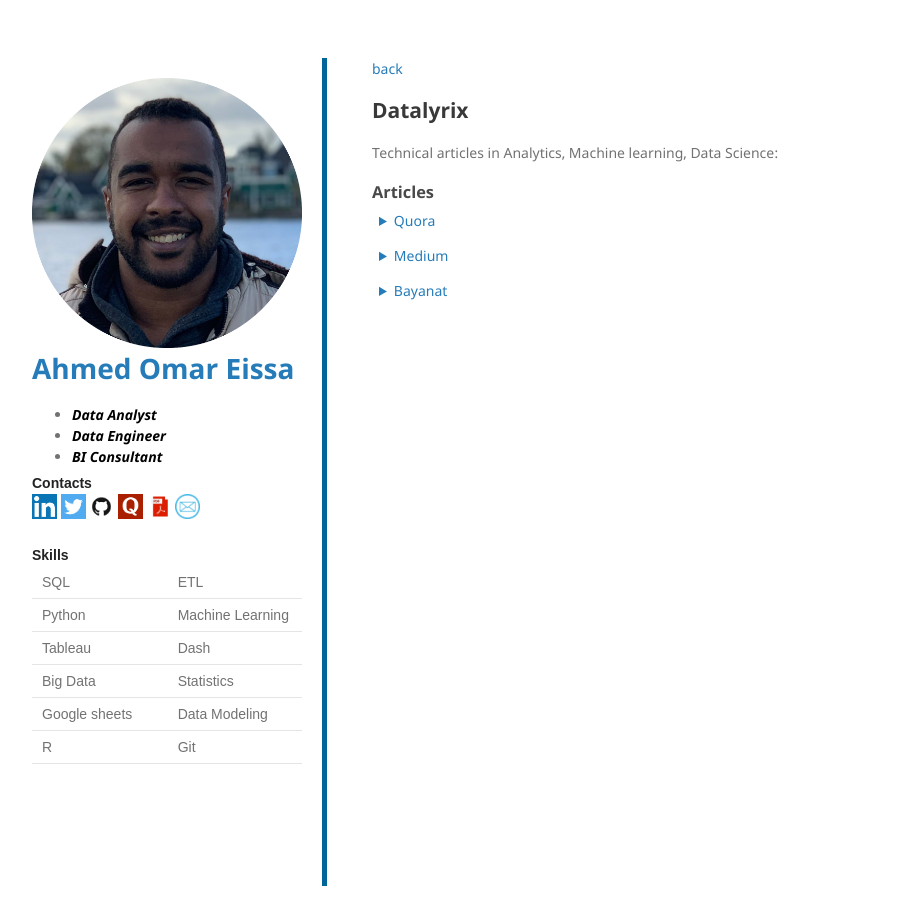
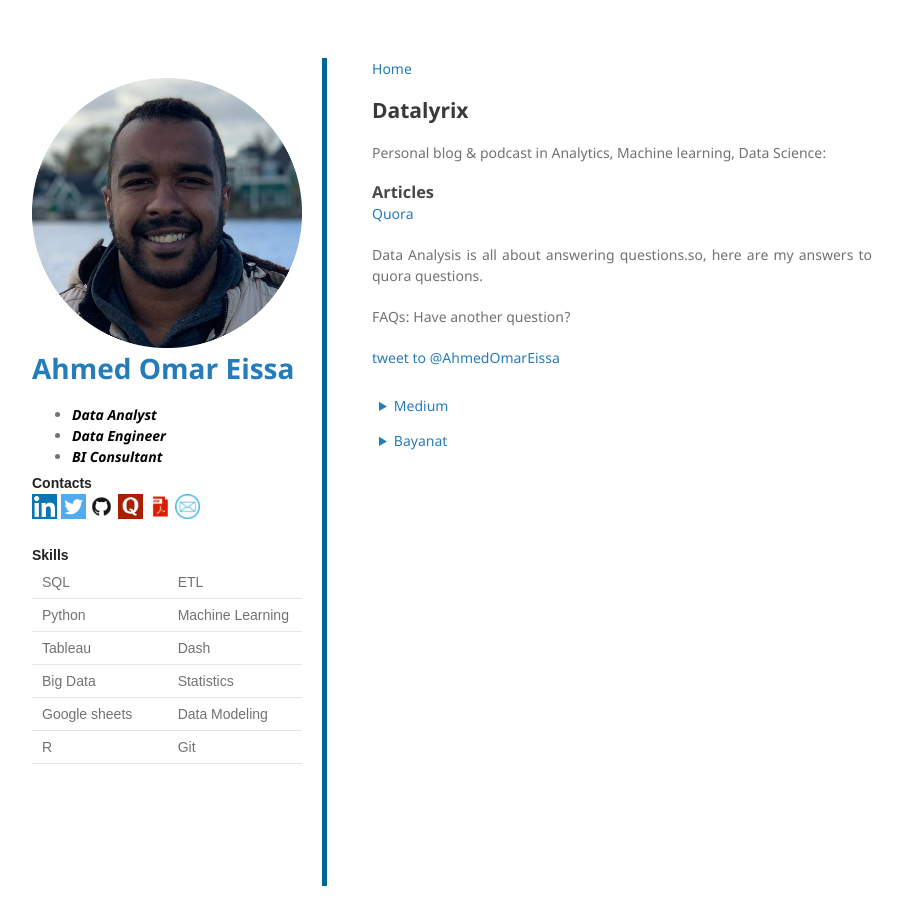
Before and after one commit to AhmedOmarEissa/AhmedOmarEissa.github.io, a Jekyll site: the page built from Datalyrix.md, in a window 1280 px wide. Shown: the whole page, without its empty margins (198-1101 px from the left). Built offline with Jekyll 4.4.1, drawn with Linux system fonts in a browser that asks for light colours; comment, search, counter and statistics services are not loaded.

Commit message:
Datalyrix bug fix

```diff
--- a/Datalyrix.md
+++ b/Datalyrix.md
@@ -1,23 +1,23 @@
 ---
 layout: default
 ---
-[back](./)
+[Home](./)
 ## Datalyrix
 
-Technical articles in Analytics, Machine learning, Data Science:
+Personal blog & podcast in Analytics, Machine learning, Data Science:
 
 
 ### Articles
 
-<details>
-  <summary> <a href="https://www.quora.com/profile/Ahmed-Omar-Eissa" target="_blank">Quora</a>
- </summary>
+<a href="https://www.quora.com/profile/Ahmed-Omar-Eissa" target="_blank">Quora</a>
+
 Data Analysis is all about answering questions.so, here are my answers to quora questions.
 
 FAQs:
 Have another question?
+
 <a href="https://twitter.com/intent/tweet?screen_name=AhmedOmarEissa&ref_src=twsrc%5Etfw" class="twitter-mention-button" data-show-count="false">tweet to @AhmedOmarEissa</a><script async src="https://platform.twitter.com/widgets.js" charset="utf-8"></script>
-</details>
+
 
 
 <details>
@@ -34,15 +34,30 @@ Have another question?
 
 <ul>
 
-<li> <a href="https://bayanat-eg.com/%d8%a7%d8%b4%d9%87%d8%b1-%d8%a7%d9%84%d9%88%d8%b8%d8%a7%d8%a6%d9%81-%d9%81%d9%8a-%d9%85%d8%ac%d8%a7%d9%84-%d8%a7%d9%84%d8%a8%d9%8a%d8%a7%d9%86%d8%a7%d8%aa/" target="_blank">اشهر الوظائف في مجال البيانات</a> </li>
+<li> <a href="https://bayanat-eg.com/%d8%a7%d8%b4%d9%87%d8%b1-%d8%a7%d9%84%d9%88%d8%b8%d8%a7%d8%a6%d9%81-%d9%81%d9%8a-%d9%85%d8%ac%d8%a7%d9%84-%d8%a7%d9%84%d8%a8%d9%8a%d8%a7%d9%86%d8%a7%d8%aa/" target="_blank">اشهر الوظائف في مجال البيانات</a>
 
-<li> <a href="https://bayanat-eg.com/%d8%a3%d8%a8%d8%af%d8%a3-%d8%a7%d8%b2%d8%a7%d9%8a%d8%9f-%d9%88%d8%a3%d8%aa%d8%b9%d9%84%d9%85-%d8%a7%d9%8a%d9%87%d8%9f/" target="_blank">أبدأ ازاي؟ وأتعلم ايه؟</a> </li>
+</li>
 
-<li> <a href="https://bayanat-eg.com/%d8%a3%d8%aa%d8%b9%d9%84%d9%85-data-visualization-%d8%a7%d8%b2%d8%a7%d9%8a%d8%9f/" target="_blank">إزاي اتعلم عرض البيانات؟ </a> </li>
+<li> <a href="https://bayanat-eg.com/%d8%a3%d8%a8%d8%af%d8%a3-%d8%a7%d8%b2%d8%a7%d9%8a%d8%9f-%d9%88%d8%a3%d8%aa%d8%b9%d9%84%d9%85-%d8%a7%d9%8a%d9%87%d8%9f/" target="_blank">أبدأ ازاي؟ وأتعلم ايه؟</a>
 
-<li> <a href="https://bayanat-eg.com/%d8%a7%d8%b2%d8%a7%d9%8a-%d8%a3%d8%a8%d8%af%d8%a3-%d9%81%d9%8a-%d8%a7%d9%84%d9%80-machine-learning-%d8%9f/" target="_blank">ازاي أبدأ في التعلم الألي؟ </a> </li>
+</li>
 
-<li> <a href="https://bayanat-eg.com/%d8%a3%d8%aa%d8%b9%d9%84%d9%85-%d8%a5%d8%ad%d8%b5%d8%a7%d8%a1-%d8%a7%d8%b2%d8%a7%d9%8a%d8%9f/" target="_blank">أتعلم إحصاء ازاي؟</a> </li>
+<li>
+
+<a href="https://bayanat-eg.com/%d8%a3%d8%aa%d8%b9%d9%84%d9%85-data-visualization-%d8%a7%d8%b2%d8%a7%d9%8a%d8%9f/" target="_blank">إزاي اتعلم عرض البيانات؟ </a>
+
+</li>
+
+<li>
+
+<a href="https://bayanat-eg.com/%d8%a7%d8%b2%d8%a7%d9%8a-%d8%a3%d8%a8%d8%af%d8%a3-%d9%81%d9%8a-%d8%a7%d9%84%d9%80-machine-learning-%d8%9f/" target="_blank">ازاي أبدأ في التعلم الألي؟ </a>
+
+</li>
+
+<li>
+
+<a href="https://bayanat-eg.com/%d8%a3%d8%aa%d8%b9%d9%84%d9%85-%d8%a5%d8%ad%d8%b5%d8%a7%d8%a1-%d8%a7%d8%b2%d8%a7%d9%8a%d8%9f/" target="_blank">أتعلم إحصاء ازاي؟</a>
+</li>
 </ul>
 
 </details>
```
Also changed, not shown: experience.md (+1 -1 lines).
